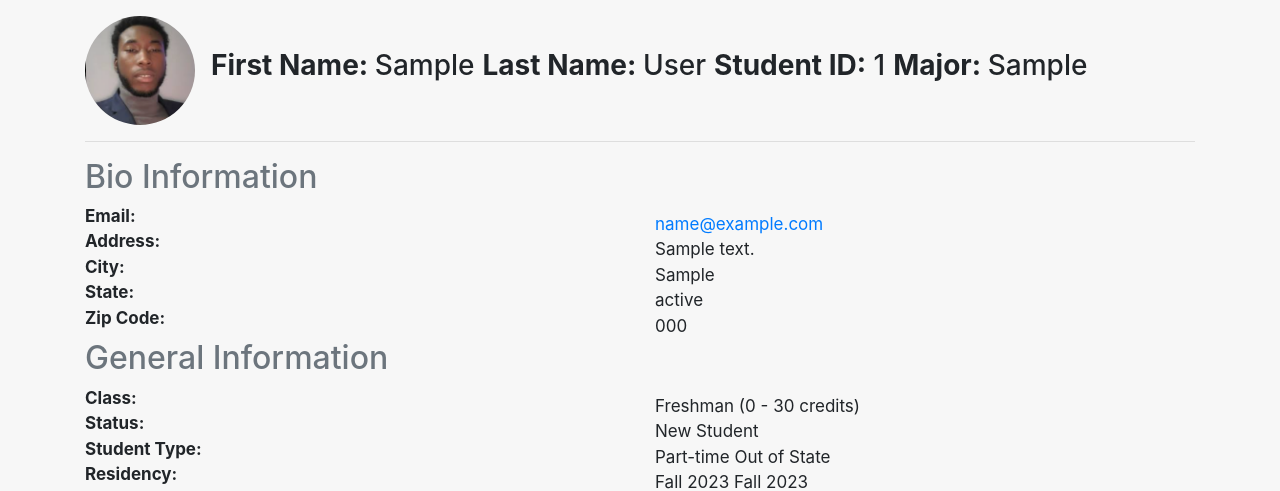
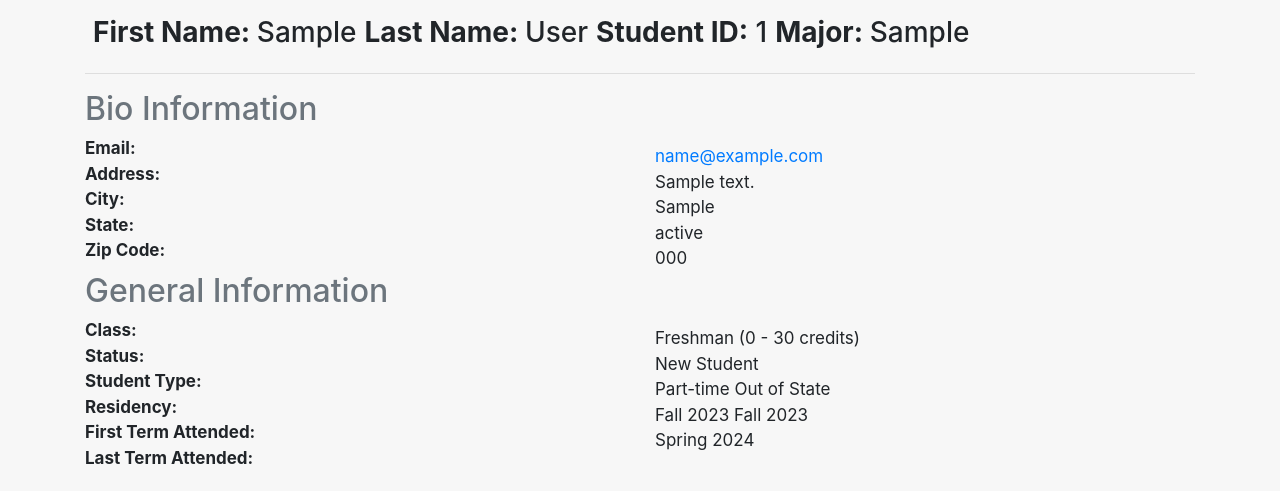
Before and after one commit to wilkensoncode/studentapp, a Flask app: page /profile in a window 1280 px wide. Shown: the part 77-568 px from the top of the page. Run offline with Flask 3, Linux system fonts and the light colour scheme; a user stored in the database is signed in; tables that the repository leaves empty hold one stand-in row (values such as "Sample post"); some libraries are stand-ins or nearby versions.

Commit message:
profile update

```diff
--- a/website/templates/profile.html
+++ b/website/templates/profile.html
@@ -3,9 +3,9 @@
 
 {% block body %}
 <div class="pt-3 d-flex justify-content-start profile_wrapper">
-    <div class="profile pr-2">
+    <!-- <div class="profile pr-2">
         <img src="{{url_for('static', filename = 'resources/images/test.png')}}" alt="">
-    </div>
+    </div> -->
     <h3 class="pl-2 align-self-center">
         <span class="font-weight-bold">First Name: </span>{{user.first_name}}
     </h3>
```
